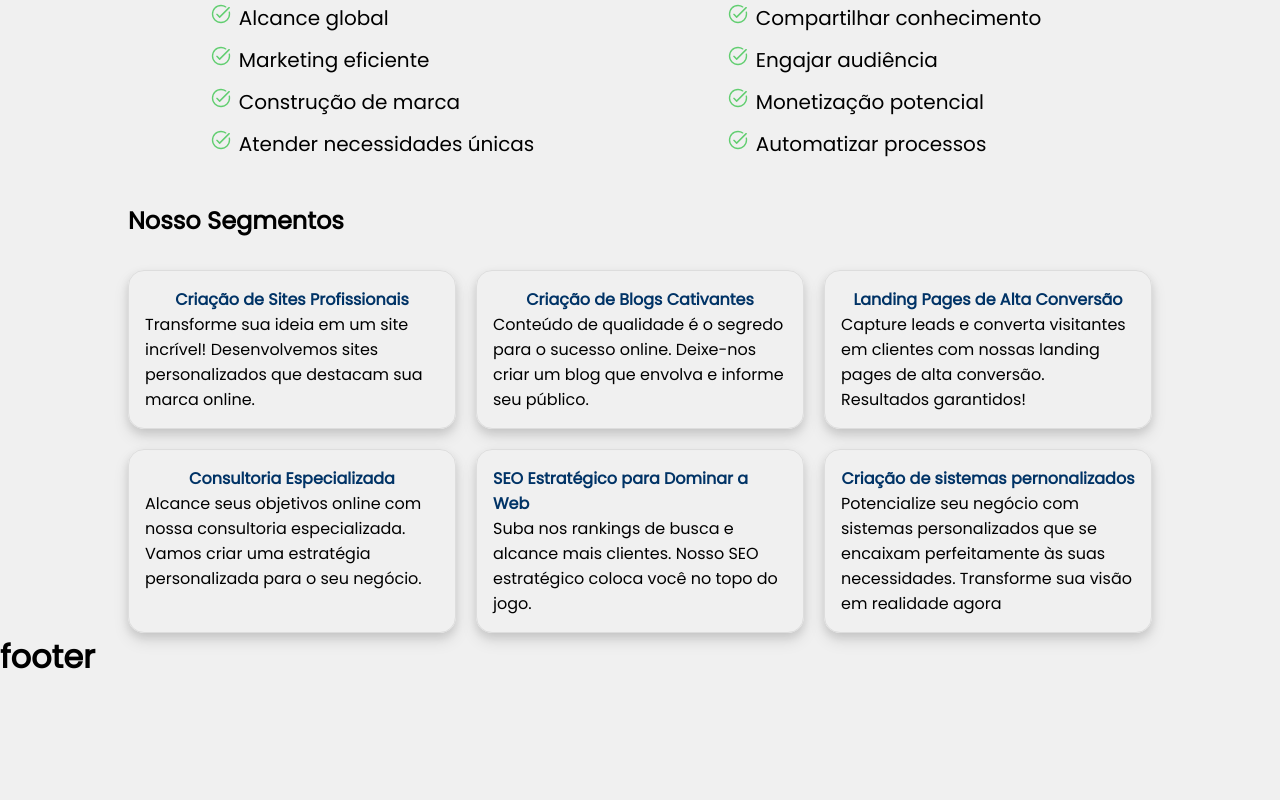
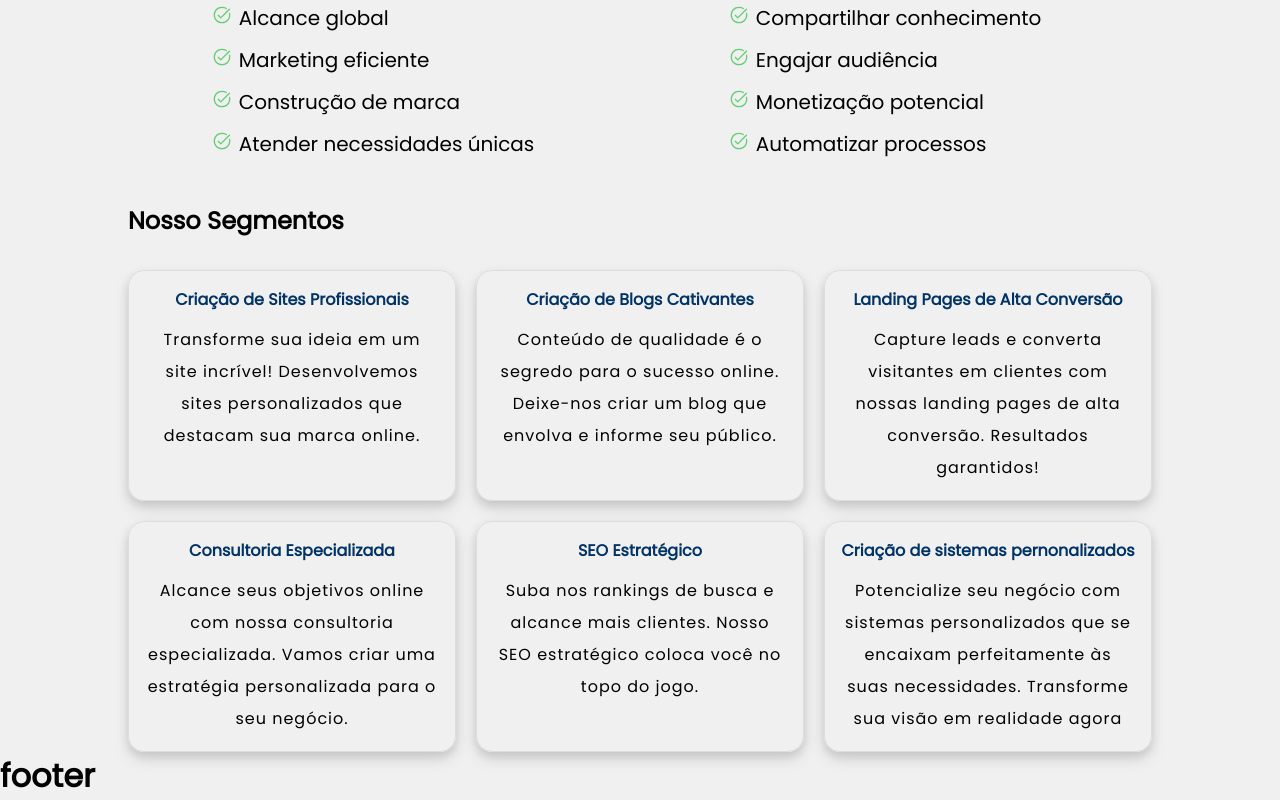
Before and after one commit to joao-belmiro/portal-wb, a Nuxt app: page / in a window 1280 px wide. Shown: the part 1072-1872 px from the top of the page. Before the commit the page ends 1753 px from the top, so only its background shows below. Built offline with nearby package versions, Linux system fonts and the light colour scheme.

Commit message:
ajustes media

```diff
--- a/assets/scss/main.scss
+++ b/assets/scss/main.scss
@@ -62,3 +62,7 @@ body {
 .text-primary {
     color: $primary;
 }
+
+.mb-2 {
+    margin-bottom: 12px;
+}
--- a/components/Home.vue
+++ b/components/Home.vue
@@ -1,7 +1,7 @@
 <template>
   <div class="home-container">
     <div class="d-copy">
-      <h1>Comece a Construir Agora !</h1>
+      <h1>Comece a construir Agora !</h1>
       <h2>Contrua a sua presença online com a gente</h2>
     </div>
   </div>
--- a/components/Presentation.vue
+++ b/components/Presentation.vue
@@ -29,8 +29,8 @@ export default {};
   color: $dark;
   @media (max-width: 999px) {
     padding-top: 14px;
-    line-height: 1;
     font-size: 14px;
+    width: 90%;
   }
   span {
     width: 80%;
--- a/components/Proposit.vue
+++ b/components/Proposit.vue
@@ -58,5 +58,8 @@ export default {};
       }
     }
   }
+  @media (max-width: 999px) {
+    width: 90%;
+  }
 }
 </style>
--- a/components/Segments.vue
+++ b/components/Segments.vue
@@ -3,7 +3,7 @@
     <h2>Nosso Segmentos</h2>
     <div class="p-wrapper">
       <div v-for="card in list" :key="card.title" class="p-card">
-        <h4 class="text-primary">{{ card.title }}</h4>
+        <h4 class="text-primary mb-2">{{ card.title }}</h4>
         <span>
           {{ card.description }}
         </span>
@@ -38,7 +38,7 @@ export default {
             "Alcance seus objetivos online com nossa consultoria especializada. Vamos criar uma estratégia personalizada para o seu negócio.",
         },
         {
-          title: "SEO Estratégico para Dominar a Web",
+          title: "SEO Estratégico",
           description:
             "Suba nos rankings de busca e alcance mais clientes. Nosso SEO estratégico coloca você no topo do jogo.",
         },
@@ -66,8 +66,7 @@ export default {
     grid-template-columns: repeat(3, 1fr);
     grid-gap: 20px;
     @media (max-width: 999px) {
-          grid-template-columns: 1fr;
-
+      grid-template-columns: 1fr;
     }
     .p-card {
       border-radius: 16px;
@@ -82,11 +81,18 @@ export default {
         width: auto;
         margin-bottom: 16px;
       }
-      img {
-        width: 150px;
-        height: 150px;
+      h4 {
+        text-align: center;
+      }
+      span {
+        text-align: center;
+        letter-spacing: 1px;
+        line-height: 2;
       }
     }
   }
+  @media (max-width: 999px) {
+    width: 90%;
+  }
 }
 </style>
```
Also changed, not shown: assets/images/check-circle.svg.
